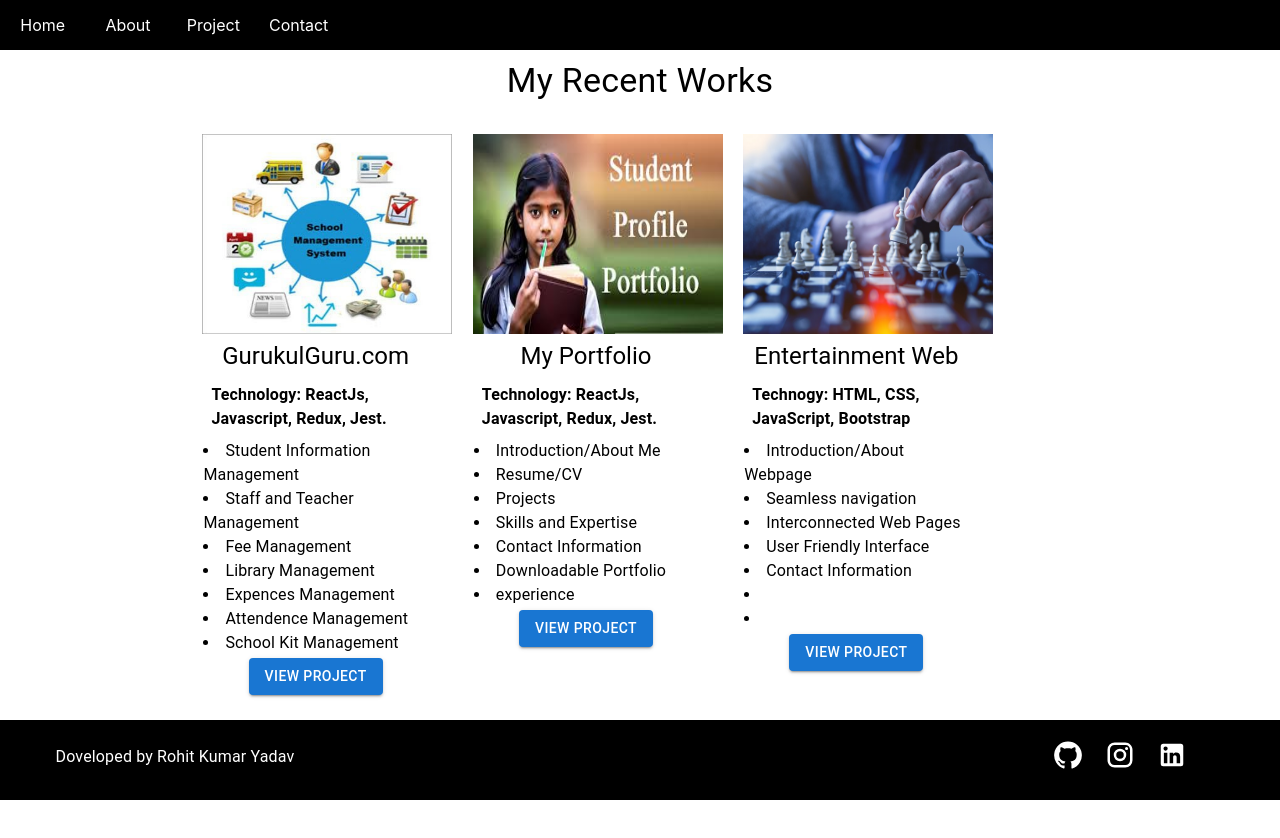
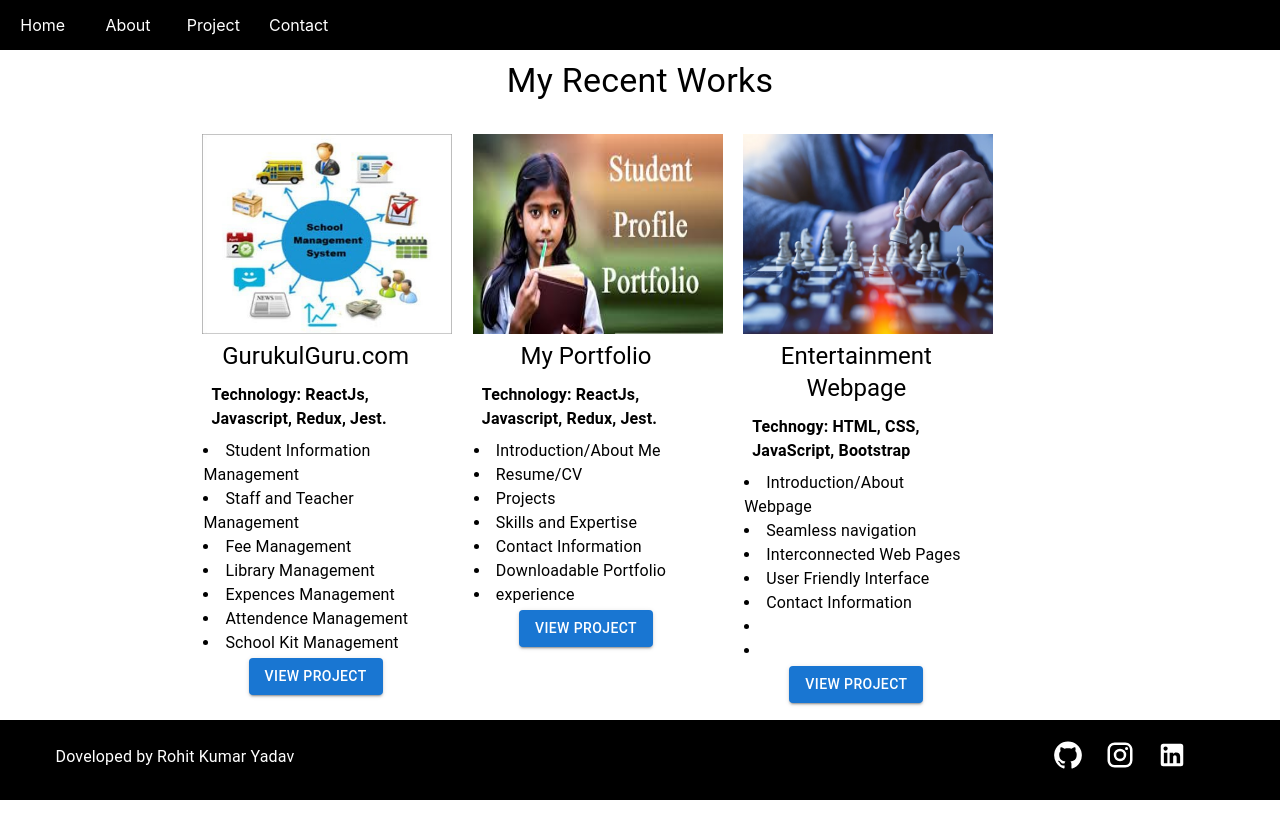
Before and after one commit to rohityadav15/portfolio, a React (Create React App) app: page /project in a window 1280 px wide. Shown: the top 838 px of the page. Built offline with nearby package versions, Linux system fonts and the light colour scheme.

Commit message:
new project

```diff
--- a/src/Pages/Project/index.js
+++ b/src/Pages/Project/index.js
@@ -54,7 +54,7 @@ const Project = () => {
           <ProjectView
           url="https://entertainment-ui.netlify.app/"
           imageName="entertainment"
-          title="Entertainment Web"
+          title="Entertainment Webpage"
           techStack={"Technogy: HTML, CSS, JavaScript, Bootstrap"}
           module1="Introduction/About Webpage"
           module2={"Seamless navigation"}
```
